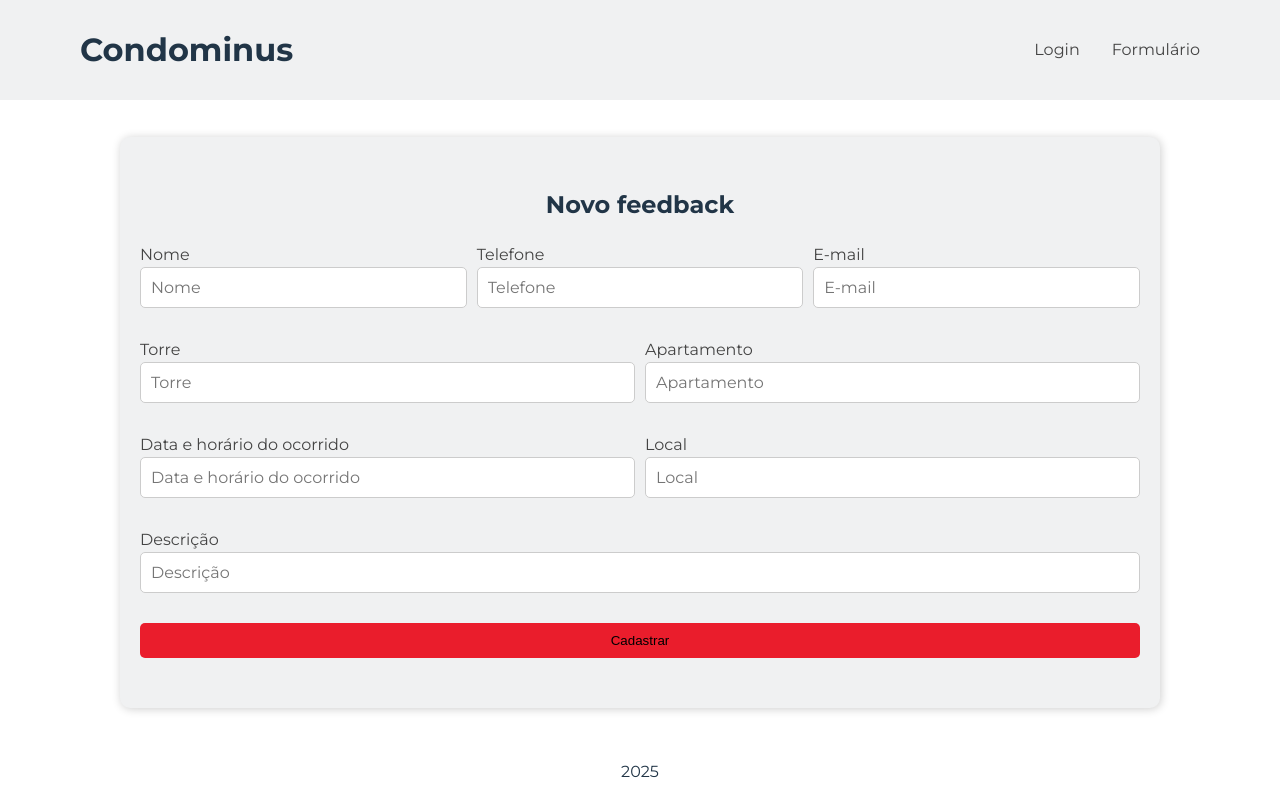
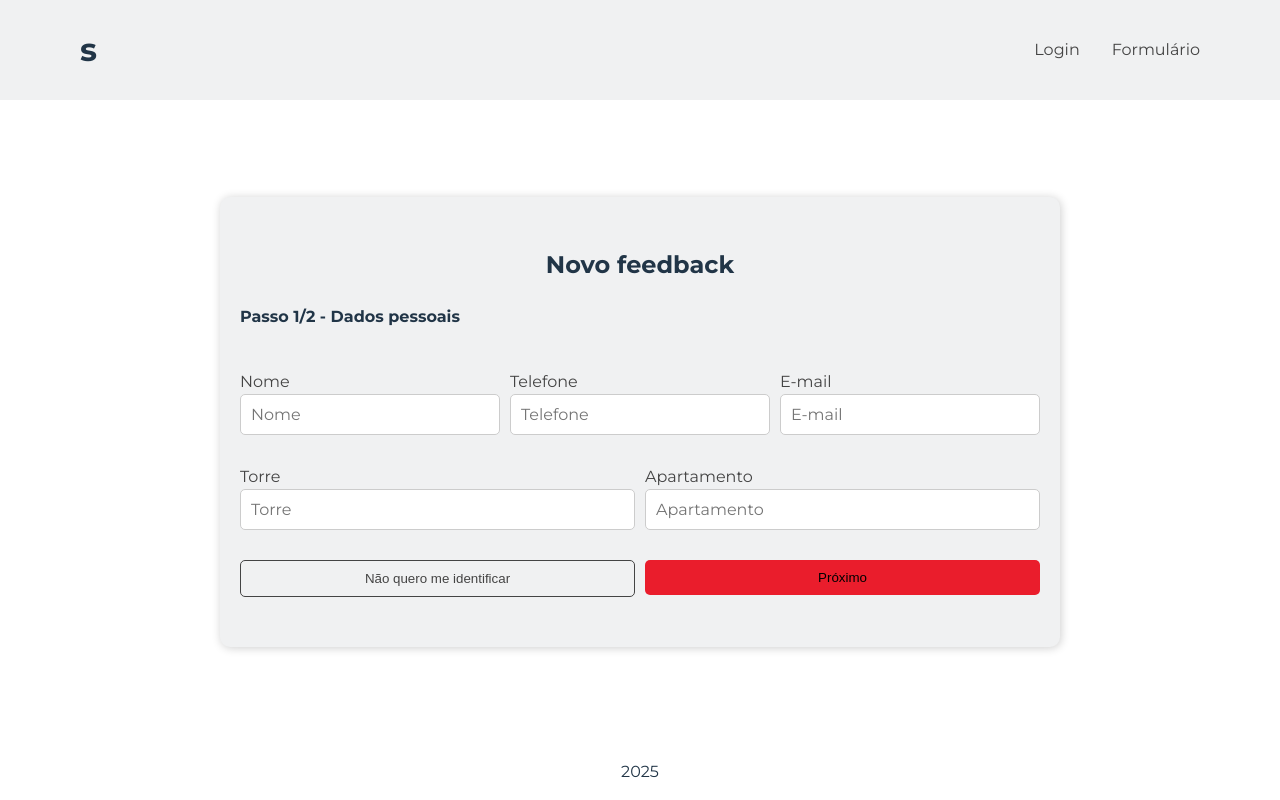
Before and after one commit to ir2508/condominus, a React (Vite) app in the folder condominus-frontend/: page /nova-reclamacao in a window 1280 px wide. Built offline with nearby package versions, Linux system fonts and the light colour scheme.

Commit message:
Divisao do formulario de denuncia em 2 etapas (dados pessoais e dados da denuncia)

```diff
--- a/condominus-frontend/src/components/Button/index.jsx
+++ b/condominus-frontend/src/components/Button/index.jsx
@@ -5,18 +5,32 @@ const ButtonStyled = styled.button`
     margin-top: 20px;
     width: 100%;
     padding: 10px;
-    background-color: var(--principal-color);
     cursor: pointer;
-    border: none;
     border-radius: 5px;
 
-    &:hover {
-        box-shadow: 1px 1px 5px var(--principal-color)
+    &.bt-primary {
+        background-color: var(--principal-color);
+        border: none;
+    }
+
+    &.bt-primary:hover {
+        box-shadow: 1px 1px 5px var(--principal-color);
+    }
+
+    &.bt-secondary {
+        background-color: var(--bg-color);
+        color: var(--font-color);
+        border: 1px solid var(--font-color);
+    }
+
+    &.bt-secondary:hover {
+        box-shadow: 1px 1px 5px var(--font-color);
     }
 `
 
-const Button = ({ children }) => {
-    return <ButtonStyled>{children}</ButtonStyled>
+const Button = ({ children, btType, onClick }) => {
+    console.log(btType)
+    return <ButtonStyled className={btType} onClick={onClick}>{children}</ButtonStyled>
 }
 
 export default Button
--- a/condominus-frontend/src/components/Header/index.jsx
+++ b/condominus-frontend/src/components/Header/index.jsx
@@ -17,24 +17,27 @@ const ProjectNameStyled = styled.h1`
 `
 
 const NavigationMenuStyled = styled.nav`
-
     .menu {
         color: var(--font-color);
         margin-left: 32px;
     }
 
     .menu:hover {
-        color: var(--principal-color)
+        color: var(--principal-color);
     }
 `
 
 const Header = () => {
     return (
         <MainHeaderStyled>
-            <ProjectNameStyled>Condominus</ProjectNameStyled>
+            <ProjectNameStyled>s</ProjectNameStyled>
             <NavigationMenuStyled>
-                <NavLink className="menu" to={"/"}>Login</NavLink>
-                <NavLink className="menu" to={"/nova-reclamacao"} >Formulário</NavLink>
+                <NavLink className="menu" to={"/"}>
+                    Login
+                </NavLink>
+                <NavLink className="menu" to={"/nova-reclamacao"}>
+                    Formulário
+                </NavLink>
             </NavigationMenuStyled>
         </MainHeaderStyled>
     )
--- a/condominus-frontend/src/pages/ComplaintForm/index.jsx
+++ b/condominus-frontend/src/pages/ComplaintForm/index.jsx
@@ -15,7 +15,7 @@ const LoginSectionStyled = styled.section`
     border-radius: 10px;
     box-shadow: 1px 1px 10px #cecece;
     min-width: 500px;
-    width: 1000px;
+    width: 800px;
 
     h2 {
         margin: 0;
@@ -54,6 +54,8 @@ const ComplaintForm = () => {
         descricao: "",
     })
 
+    const [stepForm, setStepForm] = useState(1)
+
     const handleChange = (e) => {
         setComplaint({
             ...complaint,
@@ -62,11 +64,24 @@ const ComplaintForm = () => {
         console.log(complaint)
     }
 
+    const handleNextForm = (e) => {
+        e.preventDefault()
+        setStepForm(2)
+    }
+
+    const handleCreateComplaint = () => {
+
+    }
+
     return (
         <MainContentStyled>
             <LoginSectionStyled>
                 <h2>Novo feedback</h2>
+                {stepForm === 1 && (<h4>Passo 1/2 - Dados pessoais</h4>) }
+                {stepForm === 2 && (<h4>Passo 2/2 - Dados do feedback</h4>) }
                 <FormStyled>
+                    {stepForm === 1 && (
+                        <>
                             <div className="col-3">
                                 <Input inputId="nome" inputType="text" label="Nome" inputRequired={false} onChange={handleChange} />
                             </div>
@@ -77,12 +92,22 @@ const ComplaintForm = () => {
                                 <Input inputId="telefone" inputType="email" label="E-mail" inputRequired={false} onChange={handleChange} />
                             </div>
                             <div className="col-2">
-                        <Input inputId="torre" inputType="text" label="Torre" inputRequired={true} onChange={handleChange} />
+                                <Input inputId="torre" inputType="text" label="Torre" inputRequired={false} onChange={handleChange} />
                             </div>
                             <div className="col-2">
-                        <Input inputId="apartamento" inputType="text" label="Apartamento" inputRequired={true} onChange={handleChange} />
+                                <Input inputId="apartamento" inputType="text" label="Apartamento" inputRequired={false} onChange={handleChange} />
                             </div>
+                            <div className="col-2">
+                                <Button btType="bt-secondary" onClick={handleNextForm}>Não quero me identificar</Button>
+                            </div>
+                            <div className="col-2">
+                                <Button btType="bt-primary" onClick={handleNextForm}>Próximo</Button>
+                            </div>
+                        </>
+                    )}
 
+                    {stepForm === 2 && (
+                        <>
                             <div className="col-2">
                                 <Input inputId="data" inputType="text" label="Data e horário do ocorrido" inputRequired={true} onChange={handleChange} />
                             </div>
@@ -95,8 +120,10 @@ const ComplaintForm = () => {
                             </div>
 
                             <div className="col-1">
-                        <Button>Cadastrar</Button>
+                                <Button btType="bt-primary" onClick={handleCreateComplaint}>Enviar feedback</Button>
                             </div>
+                        </>
+                    )}
                 </FormStyled>
             </LoginSectionStyled>
         </MainContentStyled>
--- a/condominus-frontend/src/pages/Login/index.jsx
+++ b/condominus-frontend/src/pages/Login/index.jsx
@@ -29,7 +29,7 @@ const Login = () => {
                 <form>
                     <Input inputType="text" label="Login" inputRequired={true} />
                     <Input inputType="password" label="Senha" inputRequired={true} />
-                    <Button>Fazer login</Button>
+                    <Button btType="bt-primary">Fazer login</Button>
                 </form>
             </LoginSectionStyled>
         </MainContentStyled>
```
Lines whose indentation alone changed are shown as unchanged.
